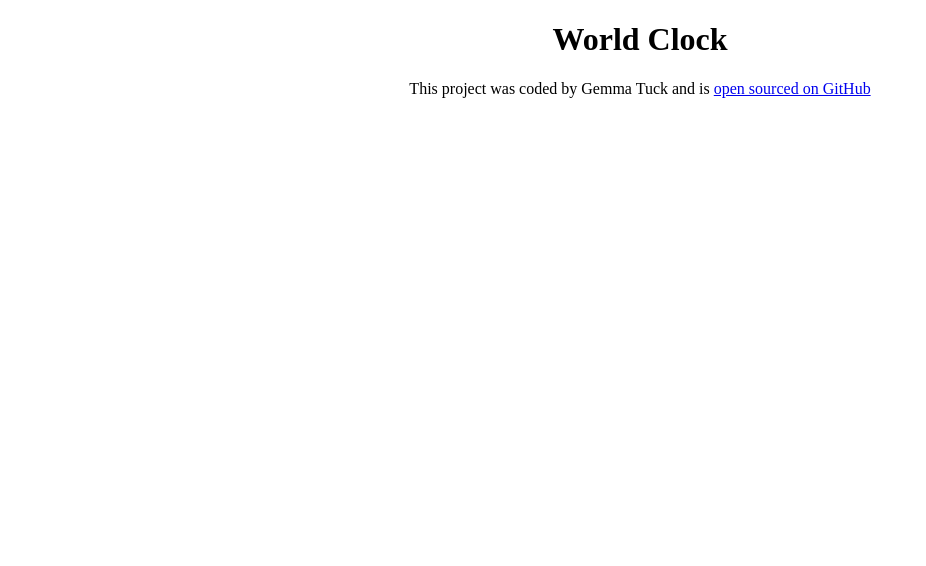
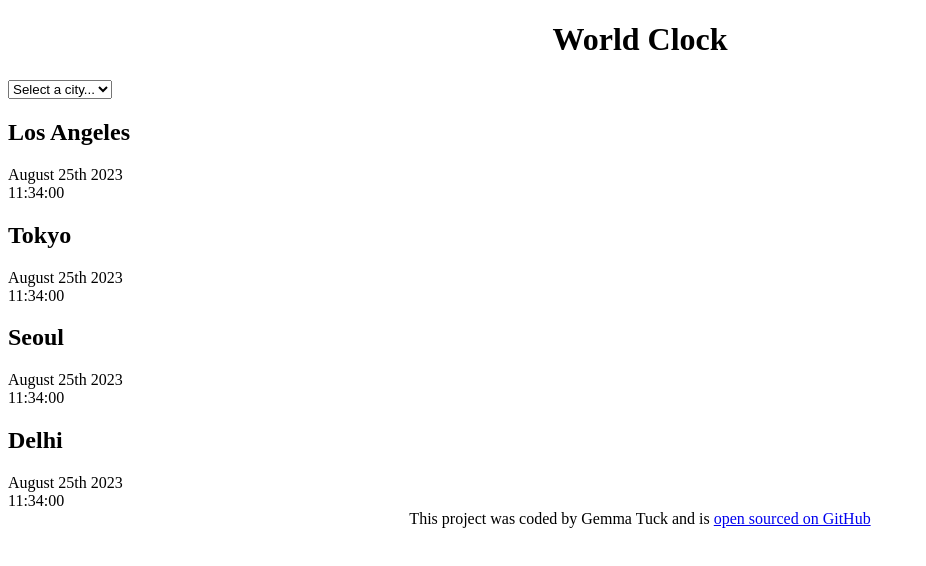
Before and after one commit to TuckGem/World-Clock, a plain HTML site: page index.html in a window 1280 px wide. Shown: the whole page, without its empty margins (0-926 px from the left). Drawn offline with Linux system fonts and the light colour scheme.

Commit message:
added basic html

```diff
--- a/index.html
+++ b/index.html
@@ -4,17 +4,47 @@
     <meta charset="UTF-8" />
     <meta http-equiv="X-UA-Compatible" content="IE=edge" />
     <meta name="viewport" content="width=device-width, initial-scale=1.0" />
-    <link rel="stylesheet" href="/style.css" />
+    <link rel="stylesheet" href="style.css" />
     <title>World Clock</title>
   </head>
   <body>
+    <div class="contianer"></div>
     <h1>World Clock</h1>
+
+    <select>
+      <option value="">Select a city...</option>
+      <option value="">London</option>
+      <option value="">Paris</option>
+      <option value="">Sydney</option>
+      <otion value="">New York</otion>
+    </select>
+
+    <div class="city">
+      <h2>Los Angeles</h2>
+      <div class="date">August 25th 2023</div>
+      <div class="time">11:34:00</div>
+    </div>
+    <div class="city">
+      <h2>Tokyo</h2>
+      <div class="date">August 25th 2023</div>
+      <div class="time">11:34:00</div>
+    </div>
+    <div class="city">
+      <h2>Seoul</h2>
+      <div class="date">August 25th 2023</div>
+      <div class="time">11:34:00</div>
+    </div>
+    <div class="city">
+      <h2>Delhi</h2>
+      <div class="date">August 25th 2023</div>
+      <div class="time">11:34:00</div>
+    </div>
     <footer>
       This project was coded by Gemma Tuck and is
       <a href="https://github.com/TuckGem/World-Clock" target="_blank">
         open sourced on GitHub</a
       >
     </footer>
-    <script src="/index.js"></script>
+    <script src="index.js"></script>
   </body>
 </html>
```
